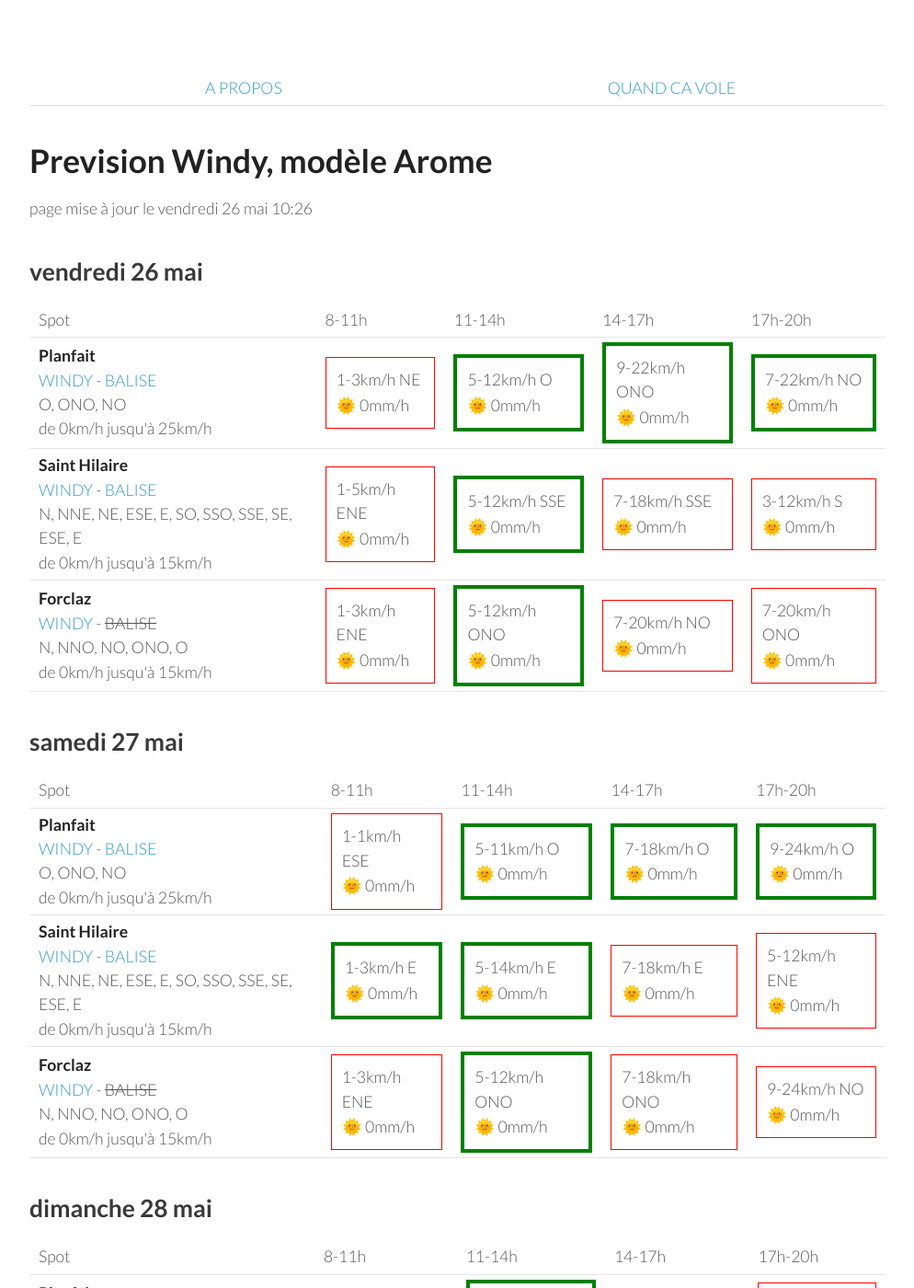
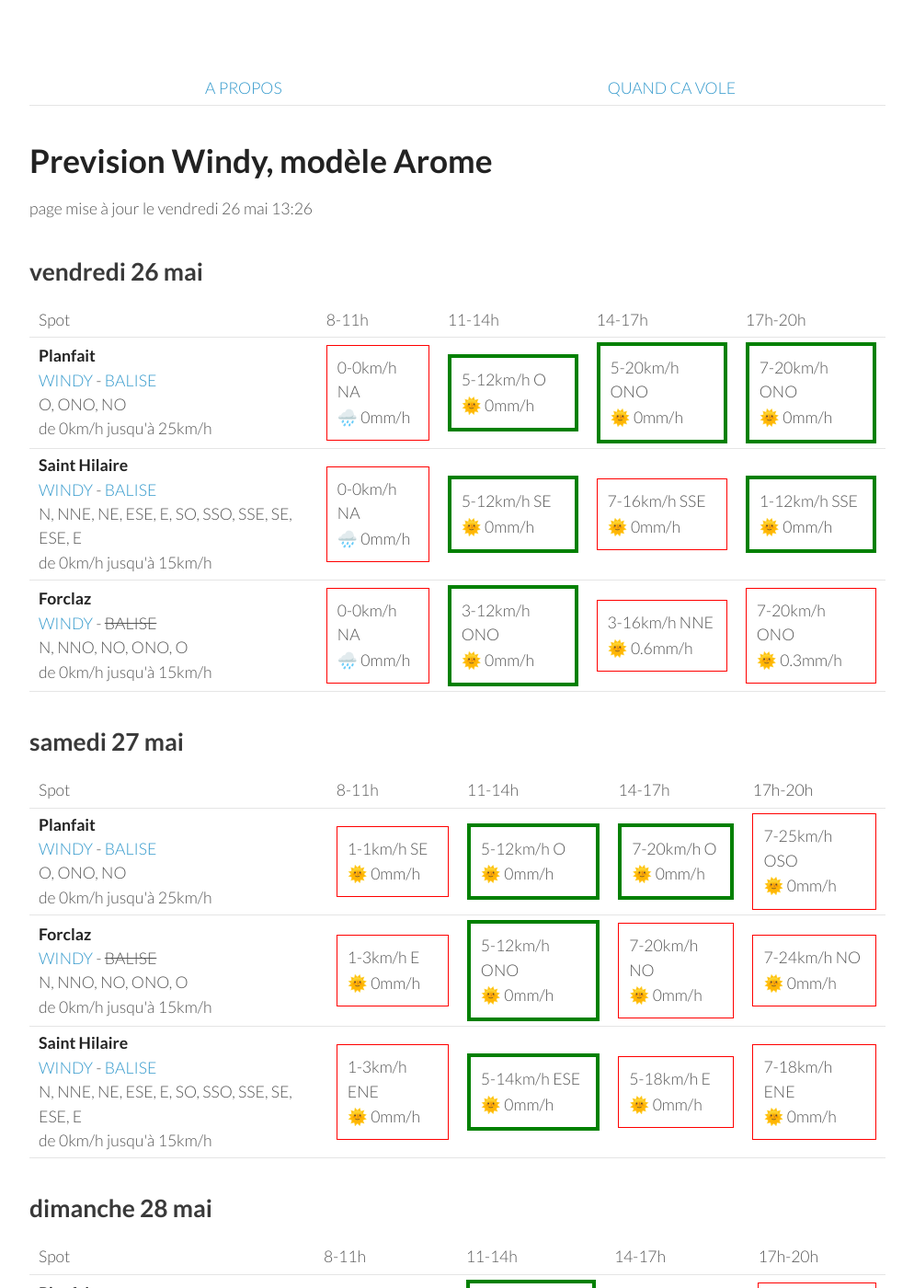
Before and after one commit to parapente-dans-le-nord/parapente-dans-le-nord.github.io, a Jekyll site: the page built from alpes_nord.markdown, in a window 1280 px wide and 1400 px high. Shown: the whole window at 92% size, without its empty margins (26-1020 px from the left). Built offline with Jekyll 4.4.1, drawn with Linux system fonts in a browser that asks for light colours.

Commit message:
update index.markdown

```diff
--- a/alpes_nord.markdown
+++ b/alpes_nord.markdown
@@ -7,7 +7,7 @@ title:  "Tous les spots"
 {: .links}
 
 # Prevision Windy, modèle Arome
-page mise à jour le vendredi 26 mai 10:26
+page mise à jour le vendredi 26 mai 13:26
 
 ## vendredi 26 mai
 
@@ -24,31 +24,28 @@ page mise à jour le vendredi 26 mai 10:26
 <tr>
         <td><strong>Planfait</strong><br><a href="https://windy.com/45.853/6.223?45.415,6.223,8">WINDY</a> - <span class=""><a href="https://www.openwindmap.org/PP496">BALISE</a> </span><br> <span class="vent-favorable">O, ONO, NO</span><br><span class="force-vent">de 0km/h jusqu'à 25km/h</span> </td>
 
-            <td><div class="not-flyable"><p>1-3km/h NE</p><p>🌞 0mm/h</p></div></td>
+            <td><div class="not-flyable"><p>0-0km/h NA</p><p>🌧️ 0mm/h</p></div></td>
             <td><div class="flyable"><p>5-12km/h O</p><p>🌞 0mm/h</p></div></td>
-            <td><div class="flyable"><p>9-22km/h ONO</p><p>🌞 0mm/h</p></div></td>
-            <td><div class="flyable"><p>7-22km/h NO</p><p>🌞 0mm/h</p></div></td>
-
+            <td><div class="flyable"><p>5-20km/h ONO</p><p>🌞 0mm/h</p></div></td>
+            <td><div class="flyable"><p>7-20km/h ONO</p><p>🌞 0mm/h</p></div></td>
 
     </tr>
 <tr>
         <td><strong>Saint Hilaire</strong><br><a href="https://windy.com/45.307/5.888?45.087,5.889,9,m:eUFagkX">WINDY</a> - <span class=""><a href="http://www.balisemeteo.com/balise.php?idBalise=61">BALISE</a> </span><br> <span class="vent-favorable">N, NNE, NE, ESE, E, SO, SSO, SSE, SE, ESE, E</span><br><span class="force-vent">de 0km/h jusqu'à 15km/h</span> </td>
 
-            <td><div class="not-flyable"><p>1-5km/h ENE</p><p>🌞 0mm/h</p></div></td>
-            <td><div class="flyable"><p>5-12km/h SSE</p><p>🌞 0mm/h</p></div></td>
-            <td><div class="not-flyable"><p>7-18km/h SSE</p><p>🌞 0mm/h</p></div></td>
-            <td><div class="not-flyable"><p>3-12km/h S</p><p>🌞 0mm/h</p></div></td>
-
+            <td><div class="not-flyable"><p>0-0km/h NA</p><p>🌧️ 0mm/h</p></div></td>
+            <td><div class="flyable"><p>5-12km/h SE</p><p>🌞 0mm/h</p></div></td>
+            <td><div class="not-flyable"><p>7-16km/h SSE</p><p>🌞 0mm/h</p></div></td>
+            <td><div class="flyable"><p>1-12km/h SSE</p><p>🌞 0mm/h</p></div></td>
 
     </tr>
 <tr>
         <td><strong>Forclaz</strong><br><a href="https://windy.com/45.814/6.247?45.375,6.246,8,m:eVwaglz">WINDY</a> - <span class="no-balise"> BALISE </span><br> <span class="vent-favorable">N, NNO, NO, ONO, O</span><br><span class="force-vent">de 0km/h jusqu'à 15km/h</span> </td>
 
-            <td><div class="not-flyable"><p>1-3km/h ENE</p><p>🌞 0mm/h</p></div></td>
-            <td><div class="flyable"><p>5-12km/h ONO</p><p>🌞 0mm/h</p></div></td>
-            <td><div class="not-flyable"><p>7-20km/h NO</p><p>🌞 0mm/h</p></div></td>
-            <td><div class="not-flyable"><p>7-20km/h ONO</p><p>🌞 0mm/h</p></div></td>
-
+            <td><div class="not-flyable"><p>0-0km/h NA</p><p>🌧️ 0mm/h</p></div></td>
+            <td><div class="flyable"><p>3-12km/h ONO</p><p>🌞 0mm/h</p></div></td>
+            <td><div class="not-flyable"><p>3-16km/h NNE</p><p>🌞 0.6mm/h</p></div></td>
+            <td><div class="not-flyable"><p>7-20km/h ONO</p><p>🌞 0.3mm/h</p></div></td>
 
     </tr>
 
@@ -70,30 +67,30 @@ page mise à jour le vendredi 26 mai 10:26
 <tr>
         <td><strong>Planfait</strong><br><a href="https://windy.com/45.853/6.223?45.415,6.223,8">WINDY</a> - <span class=""><a href="https://www.openwindmap.org/PP496">BALISE</a> </span><br> <span class="vent-favorable">O, ONO, NO</span><br><span class="force-vent">de 0km/h jusqu'à 25km/h</span> </td>
 
-            <td><div class="not-flyable"><p>1-1km/h ESE</p><p>🌞 0mm/h</p></div></td>
-            <td><div class="flyable"><p>5-11km/h O</p><p>🌞 0mm/h</p></div></td>
-            <td><div class="flyable"><p>7-18km/h O</p><p>🌞 0mm/h</p></div></td>
-            <td><div class="flyable"><p>9-24km/h O</p><p>🌞 0mm/h</p></div></td>
+            <td><div class="not-flyable"><p>1-1km/h SE</p><p>🌞 0mm/h</p></div></td>
+            <td><div class="flyable"><p>5-12km/h O</p><p>🌞 0mm/h</p></div></td>
+            <td><div class="flyable"><p>7-20km/h O</p><p>🌞 0mm/h</p></div></td>
+            <td><div class="not-flyable"><p>7-25km/h OSO</p><p>🌞 0mm/h</p></div></td>
+
+
+    </tr>
+<tr>
+        <td><strong>Forclaz</strong><br><a href="https://windy.com/45.814/6.247?45.375,6.246,8,m:eVwaglz">WINDY</a> - <span class="no-balise"> BALISE </span><br> <span class="vent-favorable">N, NNO, NO, ONO, O</span><br><span class="force-vent">de 0km/h jusqu'à 15km/h</span> </td>
+
+            <td><div class="not-flyable"><p>1-3km/h E</p><p>🌞 0mm/h</p></div></td>
+            <td><div class="flyable"><p>5-12km/h ONO</p><p>🌞 0mm/h</p></div></td>
+            <td><div class="not-flyable"><p>7-20km/h NO</p><p>🌞 0mm/h</p></div></td>
+            <td><div class="not-flyable"><p>7-24km/h NO</p><p>🌞 0mm/h</p></div></td>
 
 
     </tr>
 <tr>
         <td><strong>Saint Hilaire</strong><br><a href="https://windy.com/45.307/5.888?45.087,5.889,9,m:eUFagkX">WINDY</a> - <span class=""><a href="http://www.balisemeteo.com/balise.php?idBalise=61">BALISE</a> </span><br> <span class="vent-favorable">N, NNE, NE, ESE, E, SO, SSO, SSE, SE, ESE, E</span><br><span class="force-vent">de 0km/h jusqu'à 15km/h</span> </td>
 
-            <td><div class="flyable"><p>1-3km/h E</p><p>🌞 0mm/h</p></div></td>
-            <td><div class="flyable"><p>5-14km/h E</p><p>🌞 0mm/h</p></div></td>
-            <td><div class="not-flyable"><p>7-18km/h E</p><p>🌞 0mm/h</p></div></td>
-            <td><div class="not-flyable"><p>5-12km/h ENE</p><p>🌞 0mm/h</p></div></td>
-
-
-    </tr>
-<tr>
-        <td><strong>Forclaz</strong><br><a href="https://windy.com/45.814/6.247?45.375,6.246,8,m:eVwaglz">WINDY</a> - <span class="no-balise"> BALISE </span><br> <span class="vent-favorable">N, NNO, NO, ONO, O</span><br><span class="force-vent">de 0km/h jusqu'à 15km/h</span> </td>
-
             <td><div class="not-flyable"><p>1-3km/h ENE</p><p>🌞 0mm/h</p></div></td>
-            <td><div class="flyable"><p>5-12km/h ONO</p><p>🌞 0mm/h</p></div></td>
-            <td><div class="not-flyable"><p>7-18km/h ONO</p><p>🌞 0mm/h</p></div></td>
-            <td><div class="not-flyable"><p>9-24km/h NO</p><p>🌞 0mm/h</p></div></td>
+            <td><div class="flyable"><p>5-14km/h ESE</p><p>🌞 0mm/h</p></div></td>
+            <td><div class="not-flyable"><p>5-18km/h E</p><p>🌞 0mm/h</p></div></td>
+            <td><div class="not-flyable"><p>7-18km/h ENE</p><p>🌞 0mm/h</p></div></td>
 
 
     </tr>
```
